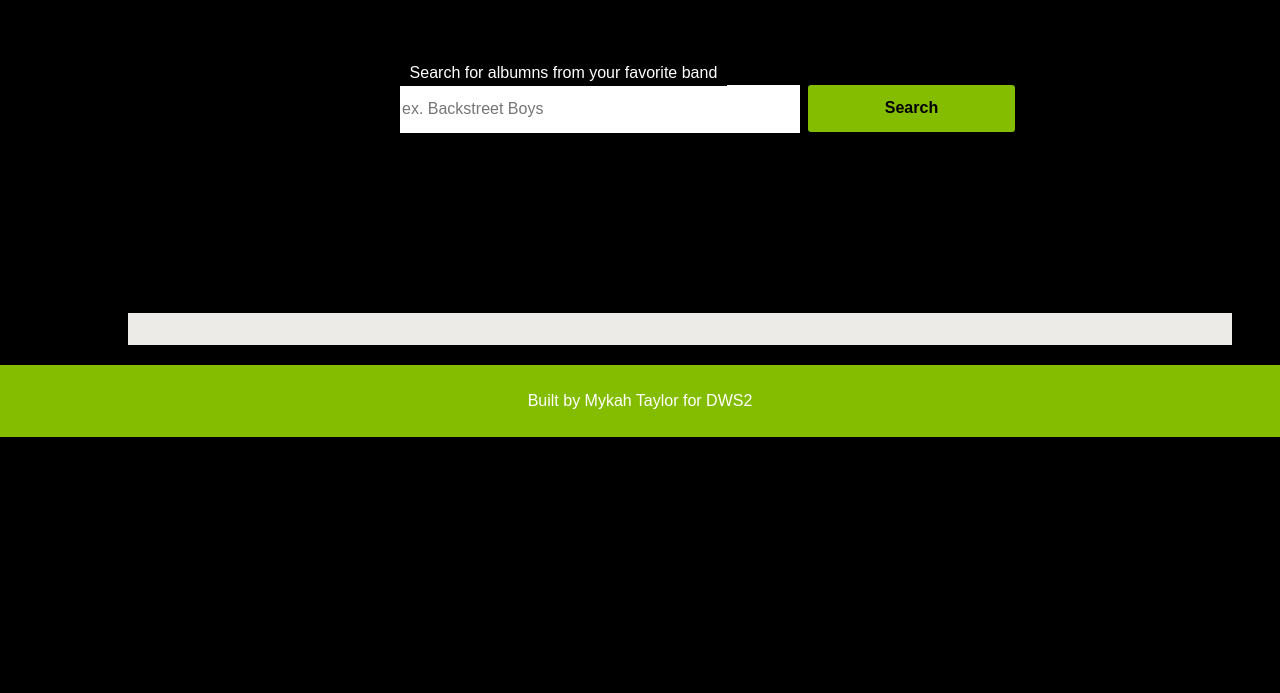
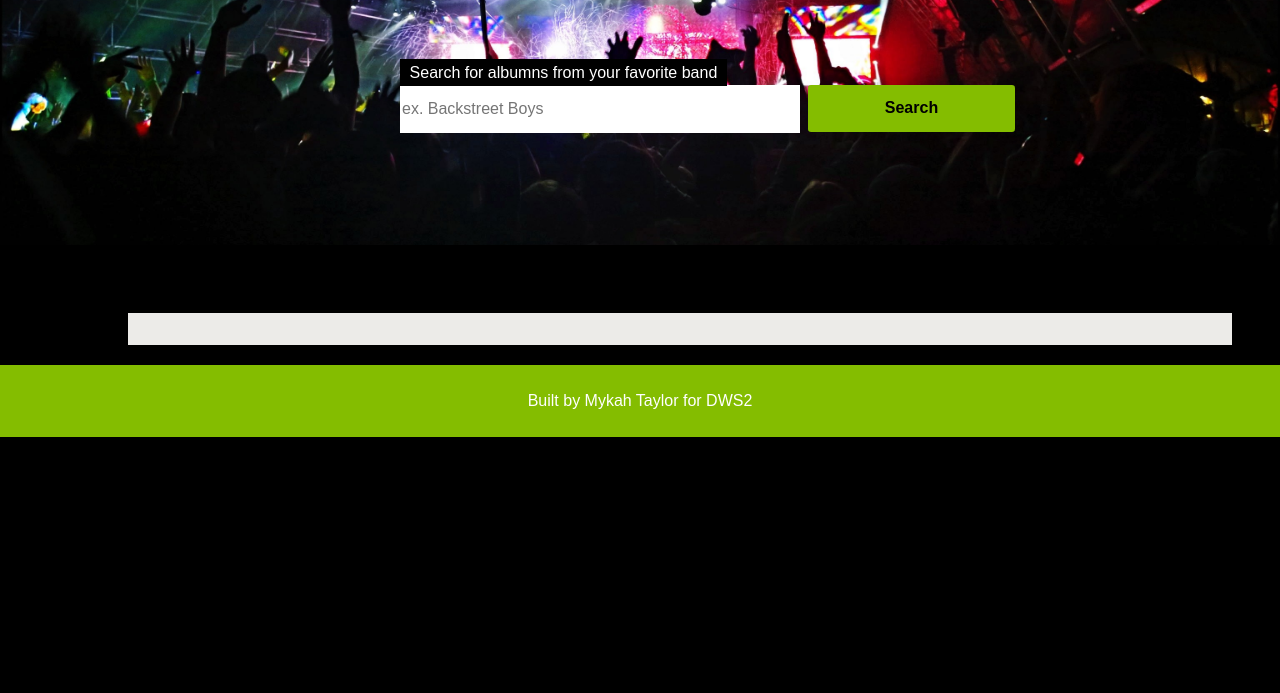
Before and after one commit to mykahT18/TaylorMykah_ApiSearchApp, a website: page index.html in a window 1280 px wide. Shown: the part 107-800 px from the top of the page. Drawn offline with Linux system fonts and the light colour scheme; the site is published under a folder, as on GitHub Pages, so addresses that start at the root find nothing.

Commit message:
relocated another image

```diff
--- a/CSS/main.css
+++ b/CSS/main.css
@@ -127,7 +127,7 @@ ul {
   display: inline-block; }
 
 header {
-  background-image: url(/images/concert-photo.jpg);
+  background-image: url(../images/concert-photo.jpg);
   background-size: cover;
   background-repeat: no-repeat;
   background-position: center;
```
